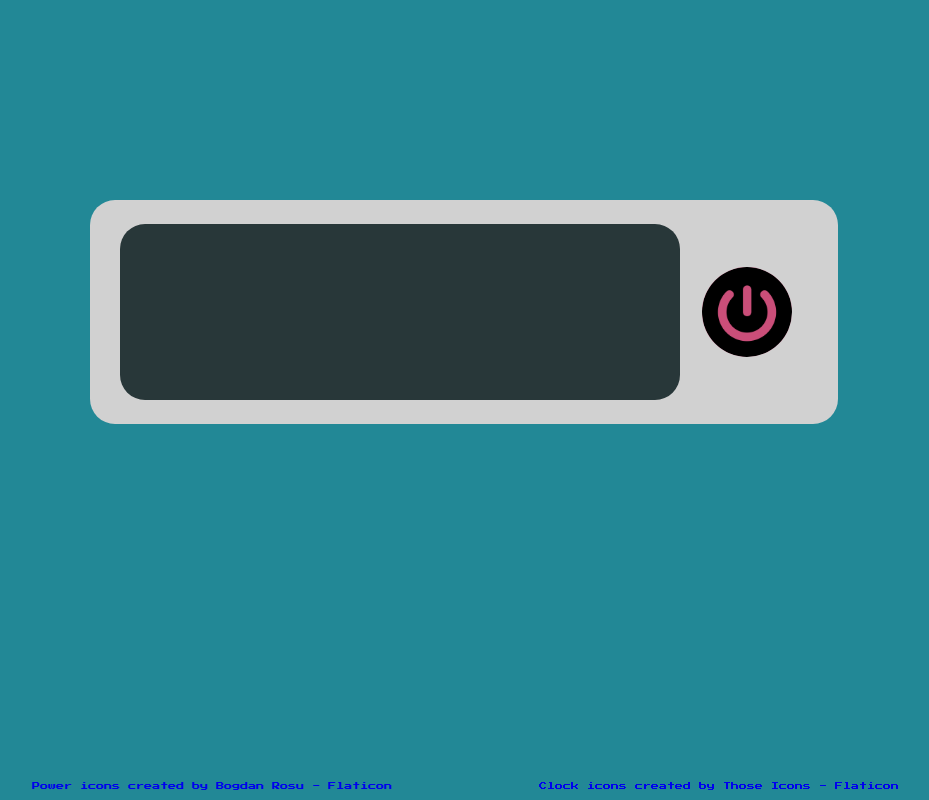
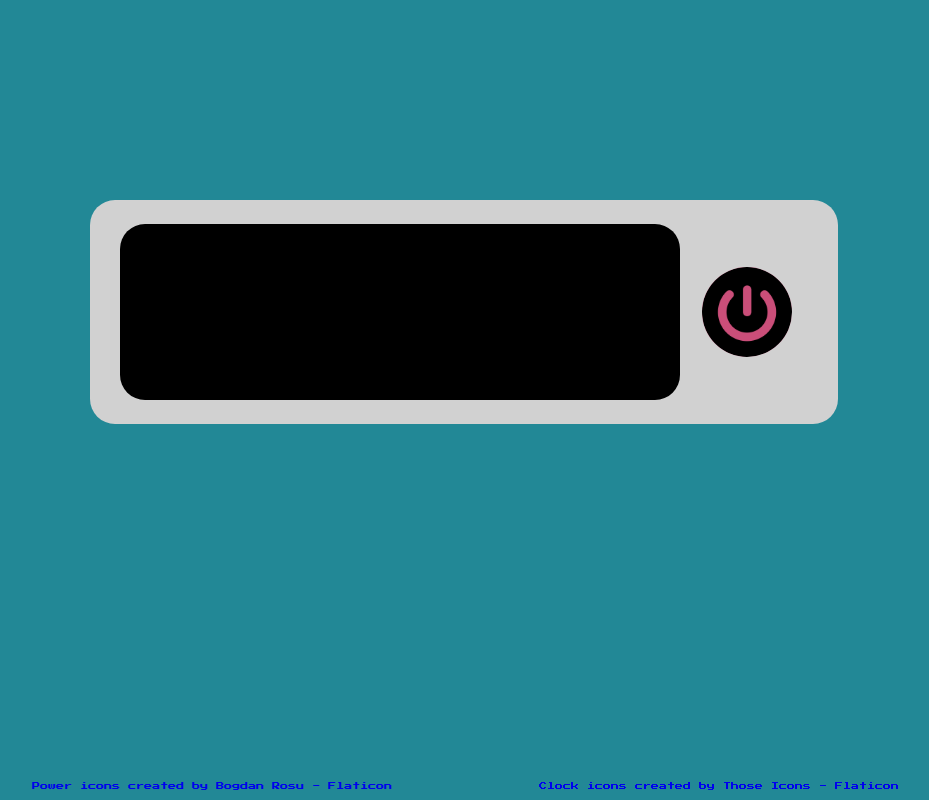
Before and after one commit to Kayos113/Vanilla-JS-Clockface, a plain HTML site: page index.html in a window 1280 px wide. Both pictures are taken after a click on the element 922 px from the left and 312 px from the top of the page. Shown: the whole page, without its empty margins (176-1105 px from the left). Drawn offline with Linux system fonts and the light colour scheme.

Commit message:
Added one last feature for functionality. Now when the clock is turned "off" the background color of the div behind the time will turn to #000 black, and when the clock is "on" the background color will be var(--ch-black) which is a muted black making it seem like an electric screen powering on.

```diff
--- a/index.css
+++ b/index.css
@@ -61,7 +61,8 @@ body {
   white-space: nowrap;
 }
 .onOff {
-  color: var(--ch-black);
+  color: #000;
+  background-color: #000;
 }
 
 .screw {
--- a/index.html
+++ b/index.html
@@ -13,7 +13,7 @@
 
   <div class="clock outerclock">
     <!--   <div class="screw"></div> -->
-    <div class="clock innerclock">
+    <div class="clock innerclock" id="innerclock">
       <h1 class="clockface" id="time">00:00:00 XX</h1>
     </div>
     <div class="screw" id="control"></div>
--- a/index.js
+++ b/index.js
@@ -1,10 +1,12 @@
 let clock = document.getElementById("time");/* $("#time"); */
 let control = document.getElementById("control");/* $("#control"); */
+let timeBG = document.getElementById("innerclock");
 let onOff = false;
 
 control.onclick = function() {
   control.classList.toggle("red");
   clock.classList.toggle("onOff");
+  timeBG.classList.toggle("onOff");
   // setTimeout( () => clock.classList.toggle("onOff"), 500);
 };
 
```
